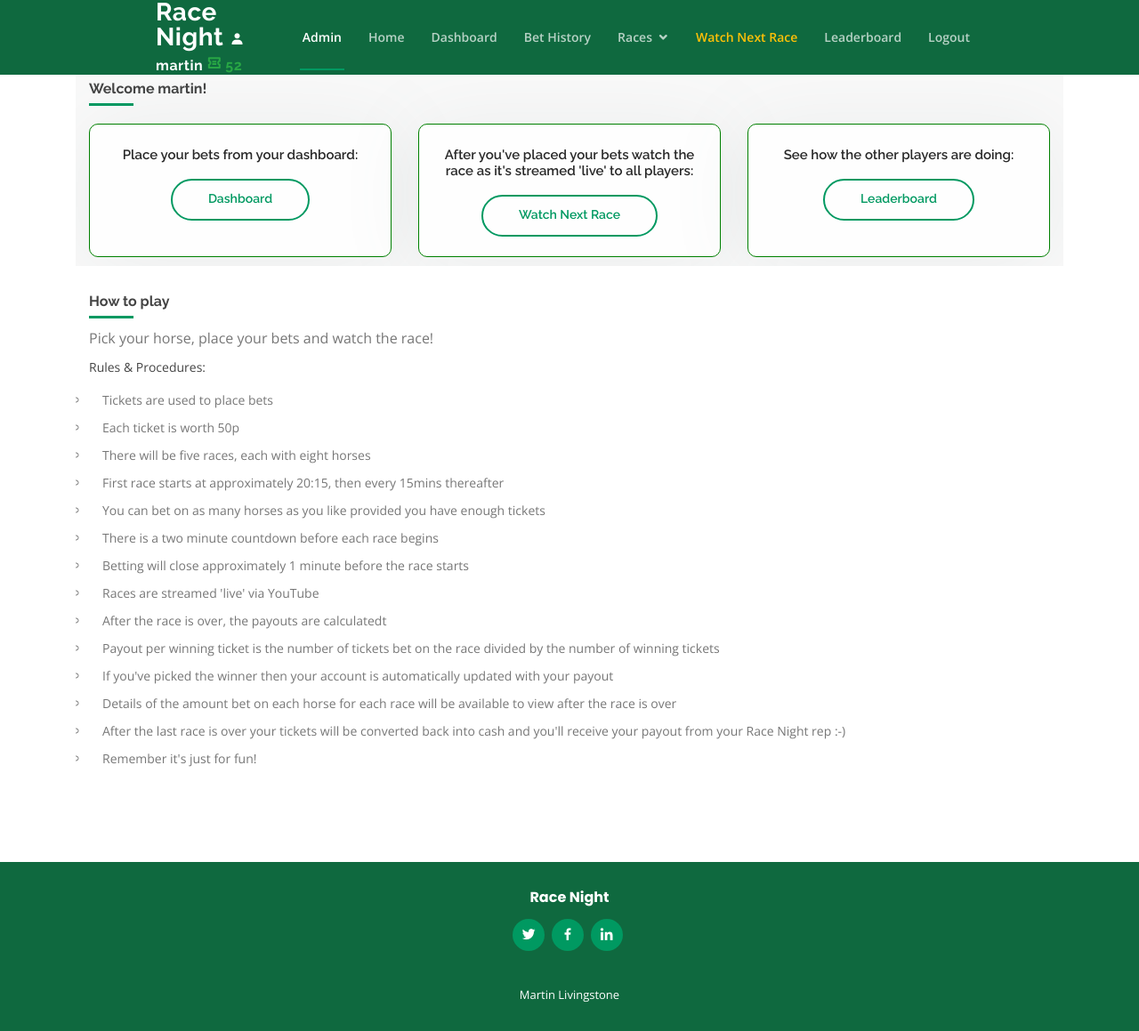
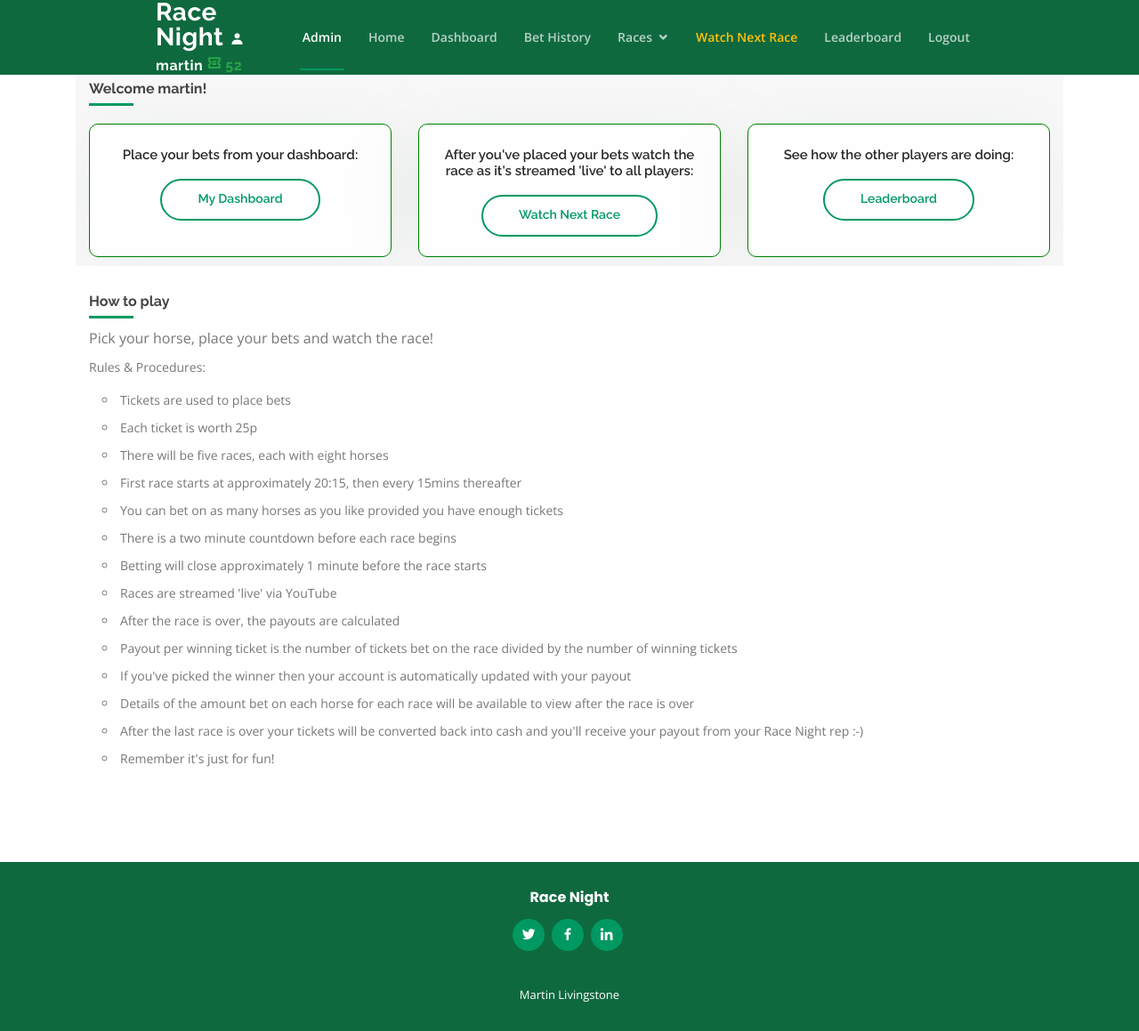
Before and after one commit to MLivingstone/racenight, a Django app: page /home/ in a window 1280 px wide. Shown: the whole page at 89% size. Run offline with Django 3.2, Linux system fonts and the light colour scheme; a user stored in the database is signed in; data comes from the database, SQL or seed files in the repository; some libraries are stand-ins or nearby versions.

Commit message:
updates after first demo to lads

```diff
--- a/racenight/races/admin.py
+++ b/racenight/races/admin.py
@@ -17,3 +17,4 @@ class RaceEntryAdmin(admin.ModelAdmin):
 @admin.register(Bet)
 class BetAdmin(admin.ModelAdmin):
     list_display = ('raceentry', 'amount', 'user')
+    list_filter = ('user',)
--- a/racenight/races/templates/races/dashboard_bet_slip.html
+++ b/racenight/races/templates/races/dashboard_bet_slip.html
@@ -1,7 +1,7 @@
 <div class="text-center border border-success rounded-lg">
 <h5>Betting Slip</h5>
 {% if form %}
-<em>{{ betslip.horse }}</em>
+<h5><em>{{ form.raceentry }} {{ betslip.horse }}</em> </h5>
 {% if messages %}
     {% for message in messages %}
         <div class="alert {% if message.tags %} alert-{{ message.tags }}{% endif %}">{{ message|safe }}</div>
@@ -9,7 +9,7 @@
 {% endif %}
 <form method="POST">
     {% csrf_token %}
-    <p>Stake: {{ form.amount }}</p>
+    <h5>Stake <i class="ri-coupon-line"></i>{{ form.amount }}</h5>
     <p>{{ form.raceentry }}</p>
     <p>{{ form.user }}</p>
     <input type="submit" class = 'btn btn-success' value="Confirm">
--- a/racenight/static/css/style.css
+++ b/racenight/static/css/style.css
@@ -618,7 +618,7 @@ section {
 }
 
 .about .content ul {
-  list-style-type: circle;
+  list-style: inside circle;
   color: #777777;
   padding: 0;
 }
--- a/racenight/templates/bet_history.html
+++ b/racenight/templates/bet_history.html
@@ -19,9 +19,9 @@
             <tr>
                 <th>No.</th>
                 <th>Horse</th>
-                <th>Stake</th>
+                <th>Stake<i class="ri-coupon-line"></i></th>
                 {% if race.status == 'Finished' %}
-                <th>Pay Out</th>
+                <th>Pay Out<i class="ri-coupon-line"></i></th>
                 {% endif %}
             </tr>
         </thead>
--- a/racenight/templates/home.html
+++ b/racenight/templates/home.html
@@ -14,7 +14,7 @@
             <div class="col-lg-4 col-md-6">
               <div class="box">
                 <h3>Place your bets from your dashboard:</h3>
-                <a href="{% url 'maindashboard' %}" class="btn-buy">Dashboard</a>
+                <a href="{% url 'maindashboard' %}" class="btn-buy">My Dashboard</a>
               </div>
             </div>
 
@@ -48,19 +48,19 @@
 
           <div class="row content">
             <div class="col-lg-12">
-              <p>
+              <ul>
                 Rules & Procedures:
-              </p>
+              </ul>
               <ul>
                 <li> Tickets are used to place bets</li>
-                <li> Each ticket is worth 50p</li>
+                <li> Each ticket is worth 25p</li>
                 <li> There will be five races, each with eight horses</li>
                 <li> First race starts at approximately 20:15, then every 15mins thereafter</li>
                 <li> You can bet on as many horses as you like provided you have enough tickets</li>
                 <li> There is a two minute countdown before each race begins</li>
                 <li> Betting will close approximately 1 minute before the race starts</li>
                 <li> Races are streamed 'live' via YouTube</li>
-                <li> After the race is over, the payouts are calculatedt</li>
+                <li> After the race is over, the payouts are calculated</li>
                 <li> Payout per winning ticket is the number of tickets bet on the race divided by the number of winning tickets</li>
                 <li> If you've picked the winner then your account is automatically updated with your payout</li>
                 <li> Details of the amount bet on each horse for each race will be available to view after the race is over</li>
```
Also changed, not shown: racenight/races/templates/races/watchnextrace.html (deleted, +0 -14 lines), racenight/templates/maindashboard.html (+45 -43 lines).
